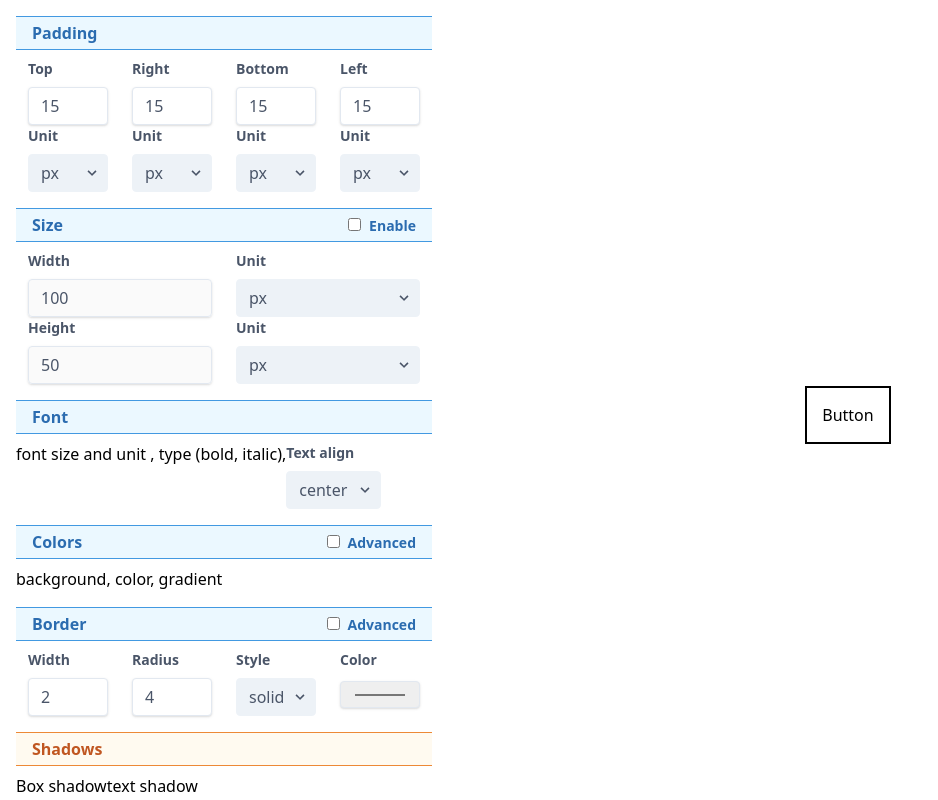
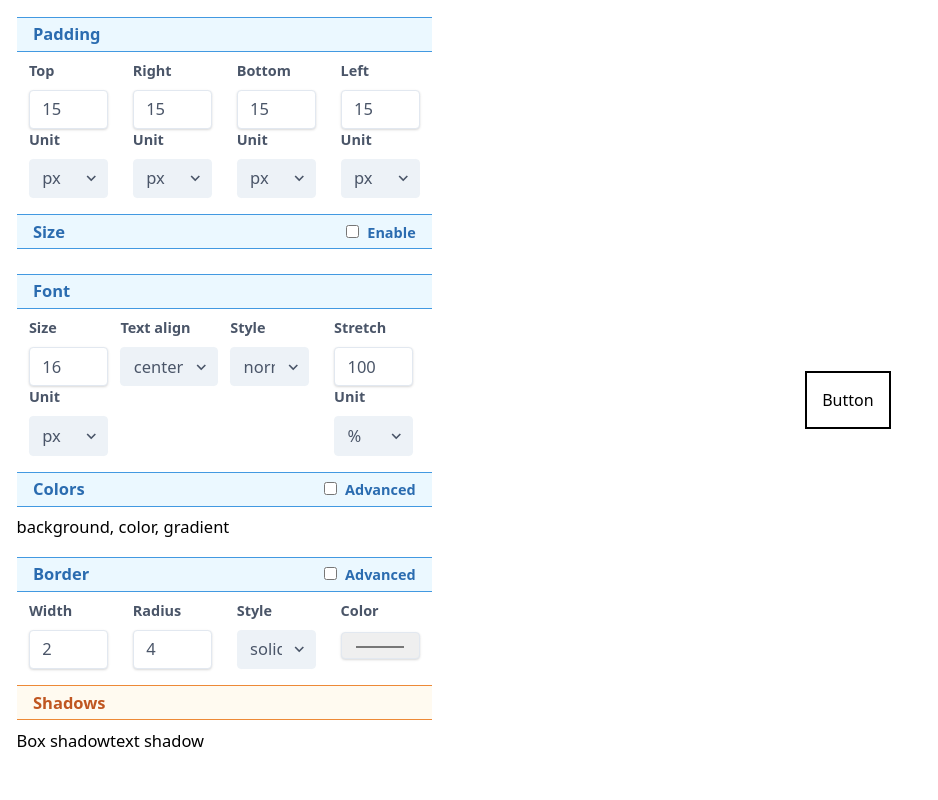
Before and after one commit to Matej-ch/button-generator, a Vue app: page / in a window 1280 px wide. Shown: the whole page, without its empty margins (0-938 px from the left). Built offline with nearby package versions, Linux system fonts and the light colour scheme.

Commit message:
split padding to own component

```diff
--- a/src/assets/styles/main.css
+++ b/src/assets/styles/main.css
@@ -9,3 +9,9 @@ body {
 body, html {
     height: 100vh;
 }
+
+
+html {
+    font-size: calc(1em - -0.04vw);
+    height: 100%;
+}
--- a/src/components/btnGenerator.vue
+++ b/src/components/btnGenerator.vue
@@ -2,56 +2,7 @@
 <div class="container-custom px-4 py-4">
     <div class="controls-container">
 
-        <div class="pb-4 flex flex-wrap">
-            <div class="bg-blue-100 border-t border-b border-blue-500 text-blue-700 px-4 py-1 w-full mb-2">
-                <p class="font-bold">Padding</p>
-            </div>
-
-            <div class="w-1/4 px-3">
-                <label class="block text-gray-700 text-sm font-bold mb-2" for="paddingTop">Top</label>
-                <input
-                    class="shadow appearance-none border rounded w-full py-2 px-3 text-gray-700 leading-tight focus:outline-none focus:shadow-outline"
-                    id="paddingTop"
-                    type="number"
-                    placeholder="width"
-                    v-model="btnStyle.paddingTop">
-                <Dropdown label="Unit" :value="units.paddingTop" @change="onChangeChild" unitType="paddingTop" :options="['px','pt','pc','em','ex','rem']"></Dropdown>
-            </div>
-
-            <div class="w-1/4 px-3">
-                <label class="block text-gray-700 text-sm font-bold mb-2" for="paddingRight">Right</label>
-                <input
-                    class="shadow appearance-none border rounded w-full py-2 px-3 text-gray-700 leading-tight focus:outline-none focus:shadow-outline"
-                    id="paddingRight"
-                    type="number"
-                    placeholder="width"
-                    v-model="btnStyle.paddingRight">
-                <Dropdown label="Unit" :value="units.paddingRight" @change="onChangeChild" unitType="paddingRight" :options="['px','pt','pc','em','ex','rem']"></Dropdown>
-            </div>
-
-            <div class="w-1/4 px-3">
-                <label class="block text-gray-700 text-sm font-bold mb-2" for="paddingBottom">Bottom</label>
-                <input
-                    class="shadow appearance-none border rounded w-full py-2 px-3 text-gray-700 leading-tight focus:outline-none focus:shadow-outline"
-                    id="paddingBottom"
-                    type="number"
-                    placeholder="width"
-                    v-model="btnStyle.paddingBottom">
-                <Dropdown label="Unit" :value="units.paddingBottom" @change="onChangeChild" unitType="paddingBottom" :options="['px','pt','pc','em','ex','rem']"></Dropdown>
-            </div>
-
-            <div class="w-1/4 px-3">
-                <label class="block text-gray-700 text-sm font-bold mb-2" for="paddingLeft">Left</label>
-                <input
-                    class="shadow appearance-none border rounded w-full py-2 px-3 text-gray-700 leading-tight focus:outline-none focus:shadow-outline"
-                    id="paddingLeft"
-                    type="number"
-                    placeholder="width"
-                    v-model="btnStyle.paddingLeft">
-                <Dropdown label="Unit" :value="units.paddingLeft" @change="onChangeChild" unitType="paddingLeft" :options="['px','pt','pc','em','ex','rem']"></Dropdown>
-            </div>
-
-        </div>
+        <padding :btnStyle="btnStyle" :units="units"></padding>
 
         <div class="pb-4 flex flex-wrap">
             <div class="bg-blue-100 border-t border-b border-blue-500 text-blue-700 px-4 py-1 w-full mb-2">
@@ -72,7 +23,7 @@
                 </div>
             </transition>
 
-            <div class="w-1/2 px-3">
+            <div class="w-1/2 px-3" v-show="enableWidth">
                 <label class="block text-gray-700 text-sm font-bold mb-2" for="width">Width</label>
                 <input class="shadow appearance-none border rounded w-full py-2 px-3 text-gray-700 leading-tight focus:outline-none focus:shadow-outline"
                        @click="informUserAboutPadding"
@@ -83,11 +34,11 @@
                        :disabled="!enableWidth">
             </div>
 
-            <div class="w-1/2 px-3">
+            <div class="w-1/2 px-3" v-show="enableWidth">
                 <Dropdown label="Unit" :value="units.width" @change="onChangeChild" unitType="width" :options="['px','pt','pc','em','ex','rem']"></Dropdown>
             </div>
 
-            <div class="w-1/2 px-3">
+            <div class="w-1/2 px-3" v-show="enableWidth">
                 <label class="block text-gray-700 text-sm font-bold mb-2" for="height">Height</label>
                 <input class="shadow appearance-none border rounded w-full py-2 px-3 text-gray-700 leading-tight focus:outline-none focus:shadow-outline"
                        @click="informUserAboutPadding"
@@ -99,17 +50,43 @@
                        :disabled="!enableWidth">
             </div>
 
-            <div class="w-1/2 px-3">
+            <div class="w-1/2 px-3" v-show="enableWidth">
                 <Dropdown label="Unit" :value="units.height" @change="onChangeChild" unitType="height" :options="['px','pt','pc','em','ex','rem']"></Dropdown>
             </div>
+        </div>
 
-        </div>
         <div class="pb-4 flex flex-wrap">
             <div class="bg-blue-100 border-t border-b border-blue-500 text-blue-700 px-4 py-1 w-full mb-2">
                 <p class="font-bold">Font</p>
             </div>
-            font size and unit , type (bold, italic),
+
+            <div class="w-1/4 px-3">
+                <label class="block text-gray-700 text-sm font-bold mb-2" for="fontSize">Size</label>
+                <input
+                    class="shadow appearance-none border rounded w-full py-2 px-3 text-gray-700 leading-tight focus:outline-none focus:shadow-outline"
+                    id="fontSize"
+                    type="number"
+                    placeholder="width"
+                    v-model="btnStyle.fontSize">
+                <Dropdown label="Unit" :value="units.fontSize" @change="onChangeChild" unitType="fontSize" :options="['px','pt','pc','em','ex','rem','%']"></Dropdown>
+            </div>
+
             <Dropdown label="Text align" :value="btnStyle.textAlign" @change="onChangeChild" unitType="textAlign" :options="['left','right','center','justify']"></Dropdown>
+
+            <div class="w-1/4 px-3">
+                <Dropdown label="Style" :value="btnStyle.fontStyle" @change="onChangeChild" unitType="fontStyle" :options="['normal','italic','oblique']"></Dropdown>
+            </div>
+
+            <div class="w-1/4 px-3">
+                <label class="block text-gray-700 text-sm font-bold mb-2" for="fontStretch">Stretch</label>
+                <input
+                    class="shadow appearance-none border rounded w-full py-2 px-3 text-gray-700 leading-tight focus:outline-none focus:shadow-outline"
+                    id="fontStretch"
+                    type="number"
+                    placeholder="width"
+                    v-model="btnStyle.fontStretch">
+                <Dropdown label="Unit" :value="units.fontStretch" @change="onChangeChild" unitType="fontStretch" :options="['%']"></Dropdown>
+            </div>
         </div>
 
         <div class="pb-4 flex flex-wrap">
@@ -386,16 +363,19 @@
 
 <script>
 import Dropdown from "@/components/dropdown";
+import Padding from "@/components/padding";
 
 export default {
-name: "btnGenerator",
-    components: {Dropdown},
+    name: "btnGenerator",
+    components: {Padding, Dropdown},
     data: function() {
         return {
             btnStyle: {
                 width: "100",
                 height: "50",
                 fontSize: "16",
+                fontStretch: '100',
+                fontStyle: 'normal',
                 textAlign: "center",
                 paddingTop: '15',
                 paddingRight: '15',
@@ -441,7 +421,8 @@ name: "btnGenerator",
                 paddingBottom: 'px',
                 paddingLeft: 'px',
                 borderWidth: 'px',
-                borderRadius: 'px'
+                borderRadius: 'px',
+                fontStretch: '%'
 
             },
             paddingAlert: false,
@@ -491,6 +472,8 @@ name: "btnGenerator",
                 width: width,
                 height: height,
                 fontSize: `${this.btnStyle.fontSize}${this.units.fontSize}`,
+                fontStretch: `${this.btnStyle.fontStretch}${this.units.fontStretch}`,
+                fontStyle: `${this.btnStyle.fontStyle}`,
                 textAlign: `${this.btnStyle.textAlign}`,
                 paddingTop: `${this.btnStyle.paddingTop}${this.units.paddingTop}`,
                 paddingRight: `${this.btnStyle.paddingRight}${this.units.paddingRight}`,
@@ -543,7 +526,7 @@ name: "btnGenerator",
             this.btnStyle.borderRadiusBottomLeftTwo = `${this.btnStyle.borderRadius}`;
             this.btnStyle.borderRadiusBottomRightOne = `${this.btnStyle.borderRadius}`;
             this.btnStyle.borderRadiusBottomRightTwo = `${this.btnStyle.borderRadius}`;
-        }
+        },
     }
 }
 </script>
@@ -561,7 +544,6 @@ name: "btnGenerator",
         flex-direction: column;
         flex-wrap: wrap;
         flex: 1;
-        justify-content: center;
         align-content: center;
     }
     .btn-container {
--- /dev/null
+++ b/src/components/padding.vue
@@ -0,0 +1,80 @@
+<template>
+    <div class="pb-4 flex flex-wrap">
+        <div class="bg-blue-100 border-t border-b border-blue-500 text-blue-700 px-4 py-1 w-full mb-2">
+            <p class="font-bold">Padding</p>
+        </div>
+
+        <div class="w-1/4 px-3">
+            <label class="block text-gray-700 text-sm font-bold mb-2" for="paddingTop">Top</label>
+            <input
+                class="shadow appearance-none border rounded w-full py-2 px-3 text-gray-700 leading-tight focus:outline-none focus:shadow-outline"
+                id="paddingTop"
+                type="number"
+                placeholder="width"
+                v-model="btnStyle.paddingTop">
+            <Dropdown label="Unit" :value="units.paddingTop" @change="onChangeChild" unitType="paddingTop" :options="['px','pt','pc','em','ex','rem']"></Dropdown>
+        </div>
+
+        <div class="w-1/4 px-3">
+            <label class="block text-gray-700 text-sm font-bold mb-2" for="paddingRight">Right</label>
+            <input
+                class="shadow appearance-none border rounded w-full py-2 px-3 text-gray-700 leading-tight focus:outline-none focus:shadow-outline"
+                id="paddingRight"
+                type="number"
+                placeholder="width"
+                v-model="btnStyle.paddingRight">
+            <Dropdown label="Unit" :value="units.paddingRight" @change="onChangeChild" unitType="paddingRight" :options="['px','pt','pc','em','ex','rem']"></Dropdown>
+        </div>
+
+        <div class="w-1/4 px-3">
+            <label class="block text-gray-700 text-sm font-bold mb-2" for="paddingBottom">Bottom</label>
+            <input
+                class="shadow appearance-none border rounded w-full py-2 px-3 text-gray-700 leading-tight focus:outline-none focus:shadow-outline"
+                id="paddingBottom"
+                type="number"
+                placeholder="width"
+                v-model="btnStyle.paddingBottom">
+            <Dropdown label="Unit" :value="units.paddingBottom" @change="onChangeChild" unitType="paddingBottom" :options="['px','pt','pc','em','ex','rem']"></Dropdown>
+        </div>
+
+        <div class="w-1/4 px-3">
+            <label class="block text-gray-700 text-sm font-bold mb-2" for="paddingLeft">Left</label>
+            <input
+                class="shadow appearance-none border rounded w-full py-2 px-3 text-gray-700 leading-tight focus:outline-none focus:shadow-outline"
+                id="paddingLeft"
+                type="number"
+                placeholder="width"
+                v-model="btnStyle.paddingLeft">
+            <Dropdown label="Unit" :value="units.paddingLeft" unitType="paddingLeft" :options="['px','pt','pc','em','ex','rem']"></Dropdown>
+        </div>
+
+    </div>
+</template>
+
+<script>
+import Dropdown from "@/components/dropdown";
+
+export default {
+    name: "padding",
+    components: {Dropdown},
+    props: {
+        btnStyle: Object,
+        units: Object
+    },
+    methods: {
+        onChangeChild(value) {
+            let valueKey = Object.keys(value)[0];
+            let unitsKeys = Object.keys(this.units);
+            if(unitsKeys.find(element => element === valueKey)) {
+                Object.assign(this.units, value);
+            } else {
+                Object.assign(this.btnStyle, value);
+            }
+        }
+    }
+}
+</script>
+
+<style scoped>
+
+</style>
```
